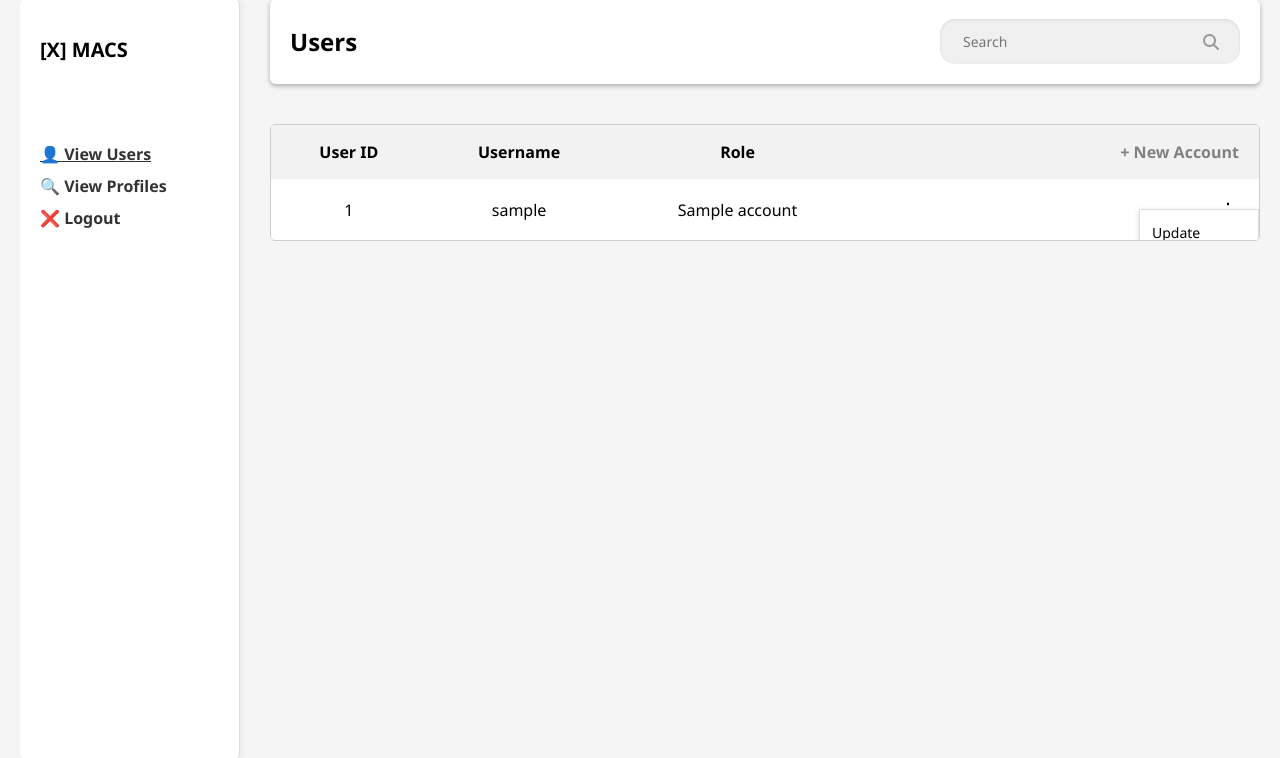
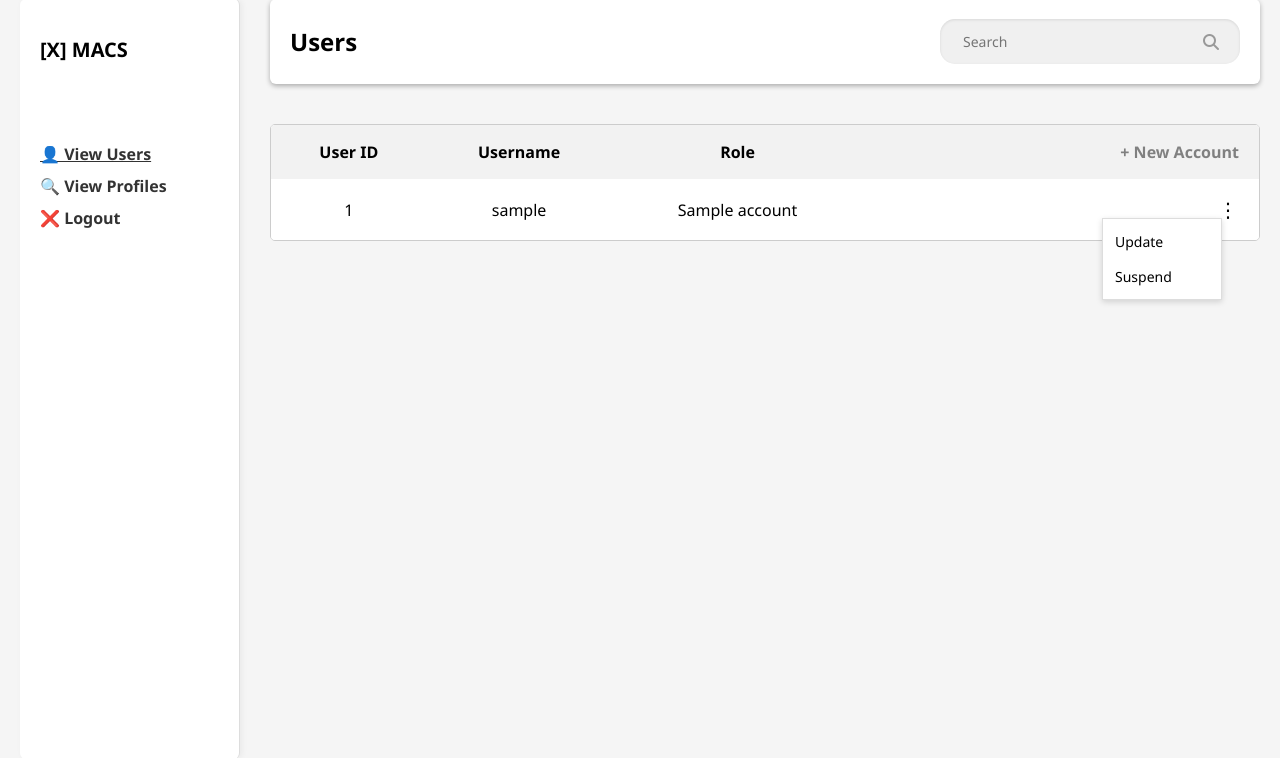
Before and after one commit to OCodeJK/CSIT314_Macs, a Flask app: page /admin/view_accounts in a window 1280 px wide, after a click that opens the changed part. Shown: the part 21-779 px from the top of the page. Run offline with Flask 3, Linux system fonts and the light colour scheme; a database or web service that is not in the repository returns one stand-in record (values such as "Sample title"); some libraries are stand-ins or nearby versions.

Commit message:
changed some css for the dropdown menu and login left panel and right panel

```diff
--- a/static/login.css
+++ b/static/login.css
@@ -26,7 +26,7 @@ body {
     flex-direction: column;
     align-items: center;
     justify-content: center;
-    padding-left: 200px;
+    padding-left: 20px;
 }
 
 .logo {
@@ -65,7 +65,7 @@ body {
     align-items: center;
     justify-content: center;
     background-color: #eee;
-    padding-right: 200px
+    padding-right: 150px;
 }
 
 .login-card {
--- a/static/useradmin_view_acc.css
+++ b/static/useradmin_view_acc.css
@@ -95,7 +95,6 @@ th, td {
 }
 
 th {
-    background-color: #f9f9f9;
     font-weight: 600;
 }
 
@@ -125,13 +124,11 @@ th {
 
 .dropdown-menu {
     display: none;
-    position: absolute;
-    right: 0;
-    top: 30px;
+    position: fixed; /* Change from absolute to fixed */
     background-color: white;
     border: 1px solid #ddd;
     box-shadow: 0 2px 6px rgba(0, 0, 0, 0.15);
-    z-index: 100;
+    z-index: 1000;
     padding: 5px 0;
     min-width: 120px;
 }
--- a/static/useradmin_view_profile.css
+++ b/static/useradmin_view_profile.css
@@ -125,13 +125,11 @@ th {
 
 .dropdown-menu {
     display: none;
-    position: absolute;
-    right: 0;
-    top: 30px;
+    position: fixed; /* Change from absolute to fixed */
     background-color: white;
     border: 1px solid #ddd;
     box-shadow: 0 2px 6px rgba(0, 0, 0, 0.15);
-    z-index: 100;
+    z-index: 1000;
     padding: 5px 0;
     min-width: 120px;
 }
--- a/templates/view_account.html
+++ b/templates/view_account.html
@@ -10,14 +10,17 @@
         document.addEventListener("DOMContentLoaded", function () {
             document.querySelectorAll(".dropdown-toggle").forEach(function (toggle) {
                 toggle.addEventListener("click", function (e) {
-                    e.stopPropagation(); // prevent bubbling
+                    e.stopPropagation();
                     const menu = this.nextElementSibling;
-                    menu.style.display = menu.style.display === "block" ? "none" : "block";
 
-                    // Close other menus
-                    document.querySelectorAll(".dropdown-menu").forEach(m => {
-                        if (m !== menu) m.style.display = "none";
-                    });
+                    // Close other open dropdowns first
+                    document.querySelectorAll(".dropdown-menu").forEach(m => m.style.display = "none");
+
+                    // Calculate button's position
+                    const rect = this.getBoundingClientRect();
+                    menu.style.top = `${rect.bottom + window.scrollY - 6}px`;
+                    menu.style.left = `${rect.left - 110}px`;
+                    menu.style.display = "block";
                 });
             });
 
```
Also changed, not shown: templates/view_profile.html (+9 -6 lines).
